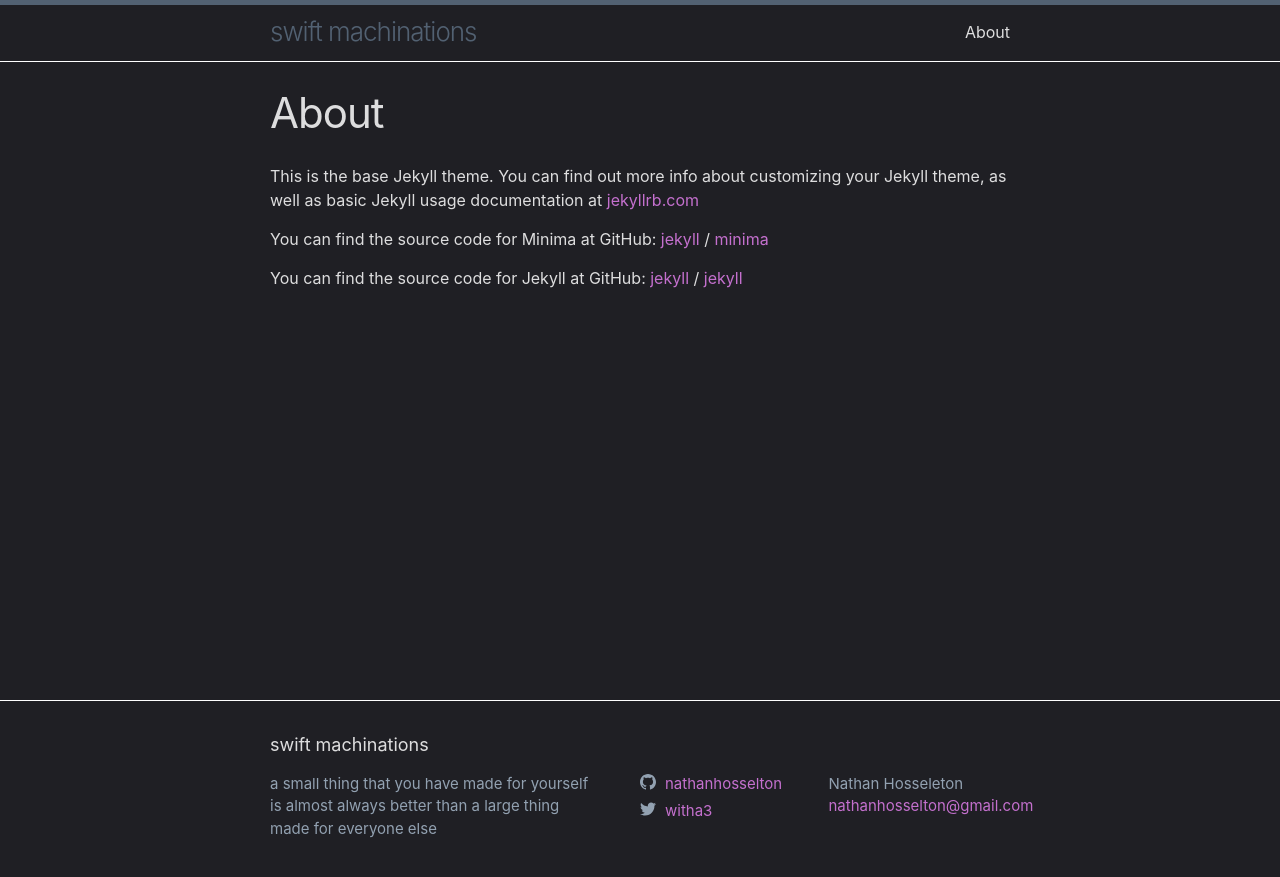
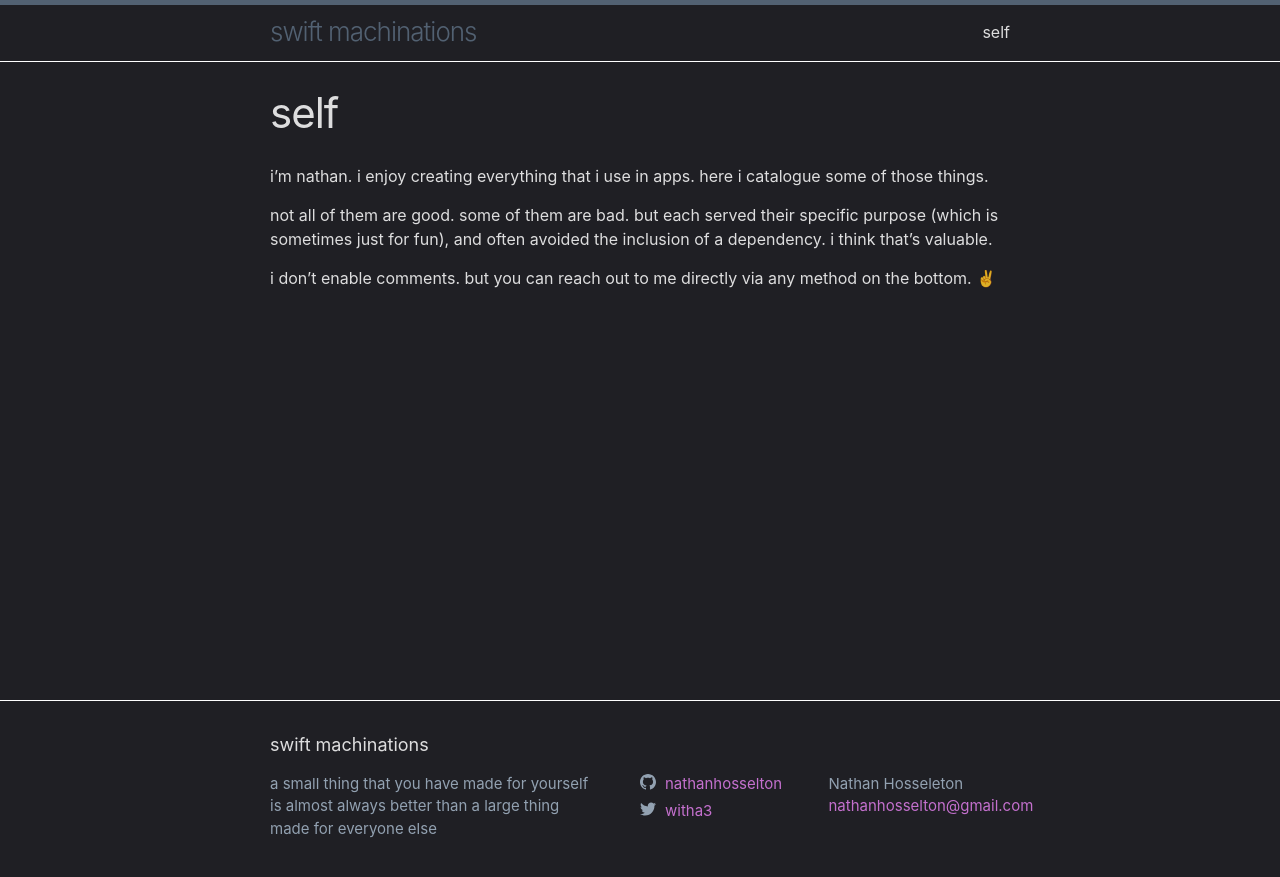
Before and after one commit to nathanhosselton/nathanhosselton.github.io, a Jekyll site: the page built from about.markdown, in a window 1280 px wide. Shown: the top 877 px of the page. Built offline with Jekyll 4.4.1, drawn with Linux system fonts in a browser that asks for light colours.

Commit message:
update about

```diff
--- a/about.markdown
+++ b/about.markdown
@@ -1,18 +1,11 @@
 ---
 layout: page
-title: About
-permalink: /about/
+title: self
+permalink: /self/
 ---
 
-This is the base Jekyll theme. You can find out more info about customizing your Jekyll theme, as well as basic Jekyll usage documentation at [jekyllrb.com](https://jekyllrb.com/)
+i'm nathan. i enjoy creating everything that i use in apps. here i catalogue some of those things.
 
-You can find the source code for Minima at GitHub:
-[jekyll][jekyll-organization] /
-[minima](https://github.com/jekyll/minima)
+not all of them are good. some of them are bad. but each served their specific purpose (which is sometimes just for fun), and often avoided the inclusion of a dependency. i think that's valuable.
 
-You can find the source code for Jekyll at GitHub:
-[jekyll][jekyll-organization] /
-[jekyll](https://github.com/jekyll/jekyll)
-
-
-[jekyll-organization]: https://github.com/jekyll
+i don't enable comments. but you can reach out to me directly via any method on the bottom. ✌️
```
